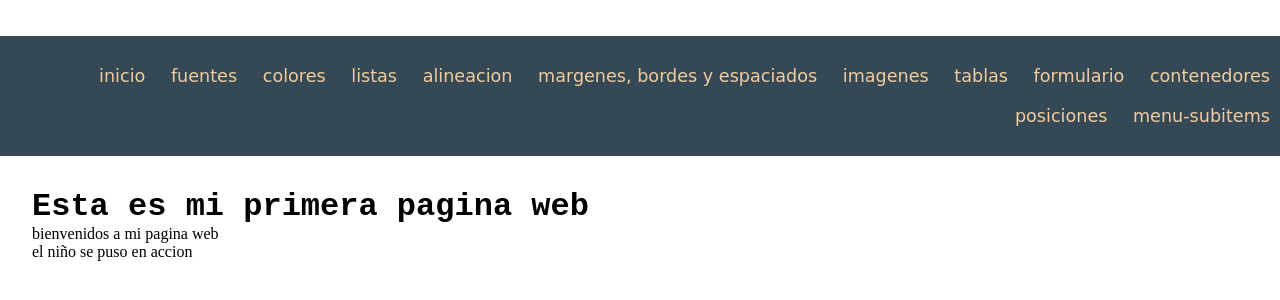
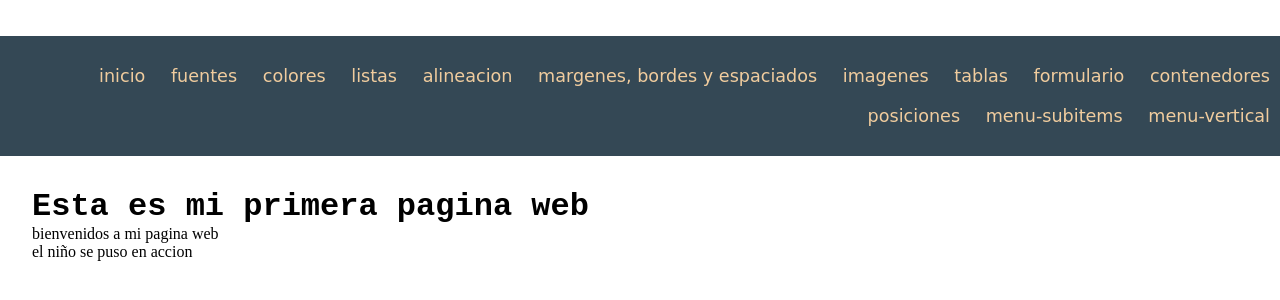
Before and after one commit to 75744/edinson_macias, a plain HTML site: page index.html in a window 1280 px wide. Drawn offline with Linux system fonts and the light colour scheme; a web font is replaced by a local one.

Commit message:
añadiendo menu a index

```diff
--- a/index.html
+++ b/index.html
@@ -28,6 +28,7 @@
         <li><a href="contenedores.html">contenedores</a></li>
         <li><a href="position.html">posiciones</a></li>
         <li><a href="menu-subitems.html">menu-subitems</a></li>
+        <li><a href="menu-vertical.html">menu-vertical</a></li>
         <br><br>
     </ul>
     </nav>
```
